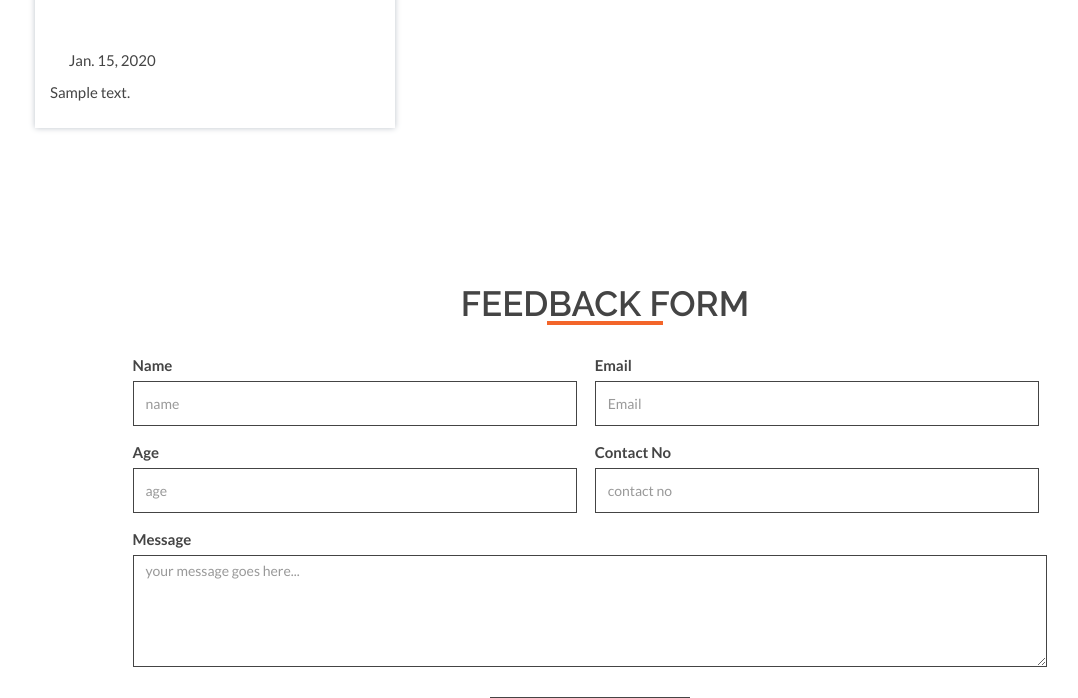
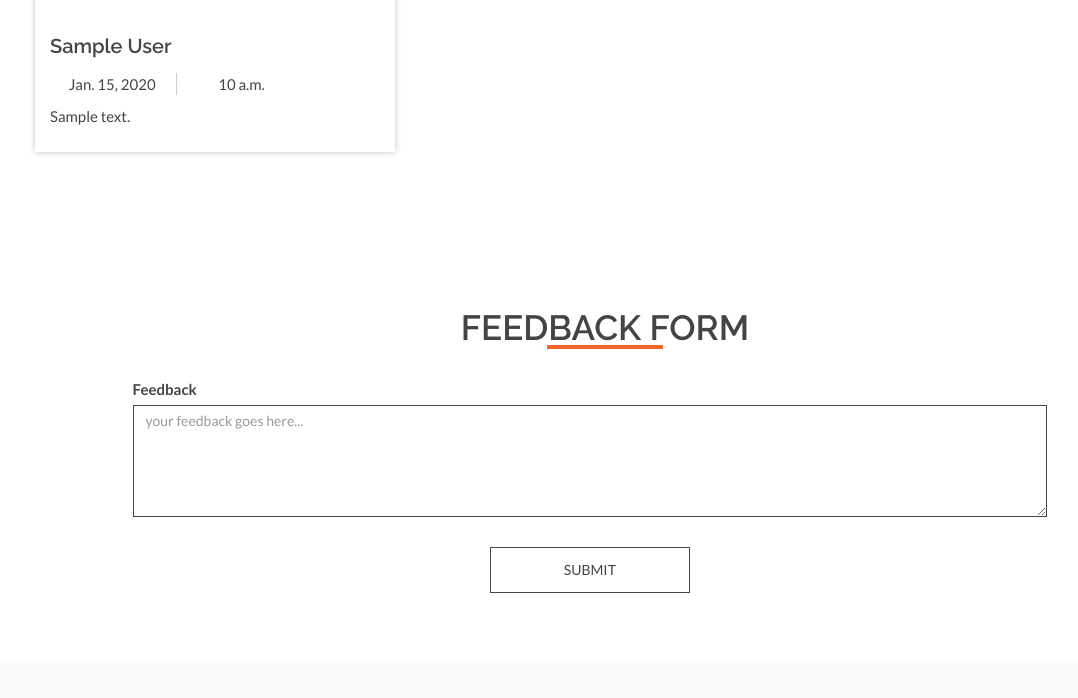
Before and after one commit to Kunal31/gorgeous, a Django app: page /booking/feedbacks in a window 1280 px wide. Shown: the part 760-1458 px from the top of the page, without its empty margins (35-1113 px from the left). Run offline with Django 3.2, Linux system fonts and the light colour scheme; a user stored in the database is signed in; tables that the repository leaves empty hold one stand-in row (values such as "Sample post"); some libraries are stand-ins or nearby versions; some web fonts are replaced.

Commit message:
feedback_frontend_backend_done

```diff
--- a/booking/models.py
+++ b/booking/models.py
@@ -2,6 +2,7 @@
 from __future__ import unicode_literals
 from django.contrib.auth.models import User
 from django.db import models
+from datetime import datetime
 
 
 class Customer(models.Model):
@@ -97,8 +98,8 @@ class Feedback(models.Model):
     class Meta:
         db_table = "feedback"
 
-    customer = models.FloatField(Customer)
-    date = models.DateField(auto_now_add=True)
+    customer = models.ForeignKey(User)
+    feedback_timestamp = models.DateTimeField(auto_now_add=True)
     content = models.CharField(max_length=1000)
     is_inappropriate = models.BooleanField(default=False)
 
--- a/booking/urls.py
+++ b/booking/urls.py
@@ -19,6 +19,7 @@ urlpatterns = [
 
     url(r'^appointments$', views.appointments, name='appointment_details'),
     url(r'^feedbacks$', views.feedbacks, name='feedback_details'),
+    url(r'^save_feedback$', views.save_feedback, name='save_feedback'),
     url(r'^beauticians/([0-9]+)$', views.beautician_details, name='beautician_details'),
 
     url('^contact$',views.contact,name='contact'),
--- a/booking/views.py
+++ b/booking/views.py
@@ -110,6 +110,13 @@ def feedbacks(request):
     return render(request,"feedbacks.html",context)
 
 
+@login_required()
+def save_feedback(request):
+    feedback_content = request.POST.get('feedback_message')
+    Feedback.objects.create(customer=request.user,content=feedback_content)
+    return HttpResponseRedirect(reverse('feedback_details'))
+
+
 @csrf_exempt
 @login_required()
 def get_services(request):
@@ -220,7 +227,6 @@ def email(name,contact_no,email,date,start_time,end_time,net_bill_amount,gst_amo
 
 def contact(request):
     print request.POST
-    pdb.set_trace()
     name = request.POST.get('client-name')
     age = request.POST.get('age')
     contact_no = request.POST.get('contact_no')
--- a/gorgeous/settings.py
+++ b/gorgeous/settings.py
@@ -110,13 +110,13 @@ AUTH_PASSWORD_VALIDATORS = [
 
 LANGUAGE_CODE = 'en-us'
 
-TIME_ZONE = 'UTC'
+TIME_ZONE = 'Asia/Kolkata'
 
 USE_I18N = True
 
 USE_L10N = True
 
-USE_TZ = True
+USE_TZ = False
 
 
 # Static files (CSS, JavaScript, Images)
--- a/templates/feedbacks.html
+++ b/templates/feedbacks.html
@@ -34,12 +34,13 @@
 												<img alt="blog img" src="{% static 'images/blog/bl1.jpg' %}">
 											</div>
 											<div class="blog-info">
-												<h3 class="blog-heading"><a href="blog-grid.html#">{{ feedback.customer.user.first_name }} {{ feedback.customer.user.last_name }}</a></h3>
+												<h3 class="blog-heading"><a href="#">{{ feedback.customer.first_name }} {{ feedback.customer.last_name }}</a></h3>
 												<div class="blog-post-dlc">
 													<ul>
 														<li>
-															<span class="date-time"><i class="fa fa-calendar"></i>{{ feedback.date }}</span>
+															<span class="date-time"><i class="fa fa-calendar"></i>{{ feedback.feedback_timestamp.date }}</span>
 														</li>
+														<li><a href="blog-grid.html#"><i class="fa fa-clock-o"></i></a>{{ feedback.feedback_timestamp.time }}</li>
 													</ul>
 												</div>
 												<p class="blog-content">{{ feedback.content }}</p>
@@ -66,30 +67,30 @@
 						</div>
 						<div class="clearfix"></div>
 						<div class="apoint-form">
-							<form name="app-form" id="app-ready" method="post" action="{% url 'contact' %}" on>
+							<form name="app-form" id="app-ready" method="post" action="{% url 'save_feedback' %}" on>
 								{% csrf_token %}
 								<div class="col-sm-12 col-md-offset-1 col-md-10 app-left">
-									<div class="form-group">
-										  <label>Name</label>
-										  <input type="text" name="client-name" id="app-name"  class="form-control required" placeholder="name" required title="kindly provide your name">
-									</div>
-									<div class="form-group mt-right0">
-										  <label>Email</label>
-										  <input type="email" class="form-control required email" name="client-email" id="app-email" placeholder="Email">
-									</div>
+									<!--<div class="form-group">-->
+										  <!--<label>Name</label>-->
+										  <!--<input type="text" name="client-name" id="app-name"  class="form-control required" placeholder="name" required title="kindly provide your name">-->
+									<!--</div>-->
+									<!--<div class="form-group mt-right0">-->
+										  <!--<label>Email</label>-->
+										  <!--<input type="email" class="form-control required email" name="client-email" id="app-email" placeholder="Email">-->
+									<!--</div>-->
 
-									<div class="form-group">
-										  <label>Age</label>
-										  <input type="number" name="age" id="age"  class="form-control required" placeholder="age">
-									</div>
-									<div class="form-group mt-right0">
-										  <label>Contact No</label>
-										  <input type="number" class="form-control required email" name="contact_no" id="contact_no" placeholder="contact no" required title="kindly provide your contact no">
-									</div>
+									<!--<div class="form-group">-->
+										  <!--<label>Age</label>-->
+										  <!--<input type="number" name="age" id="age"  class="form-control required" placeholder="age">-->
+									<!--</div>-->
+									<!--<div class="form-group mt-right0">-->
+										  <!--<label>Contact No</label>-->
+										  <!--<input type="number" class="form-control required email" name="contact_no" id="contact_no" placeholder="contact no" required title="kindly provide your contact no">-->
+									<!--</div>-->
 
 									<div class="form-group textarea">
-									  <label class="control-label">Message</label>
-									  <textarea class="form-control" name="AppointmentMessage" placeholder="your message goes here..." rows="5" id="AppointmentMessage"></textarea>
+									  <label class="control-label">Feedback</label>
+									  <textarea class="form-control" name="feedback_message" placeholder="your feedback goes here..." rows="5" id="AppointmentMessage" required></textarea>
 									</div>
 									<div class="submitbtn">
 										<button type="submit" class="btn btn-default" value="Submit" >SUBMIT</button>
```
